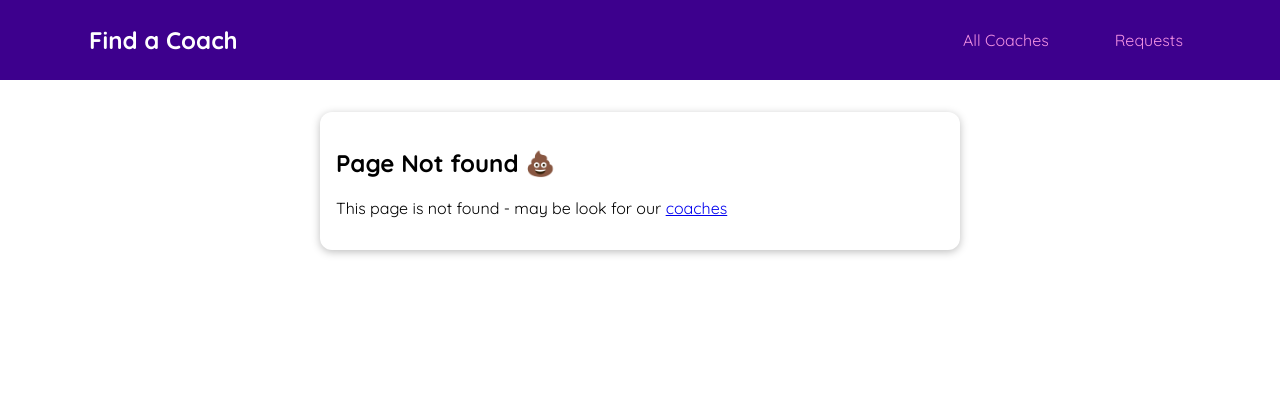
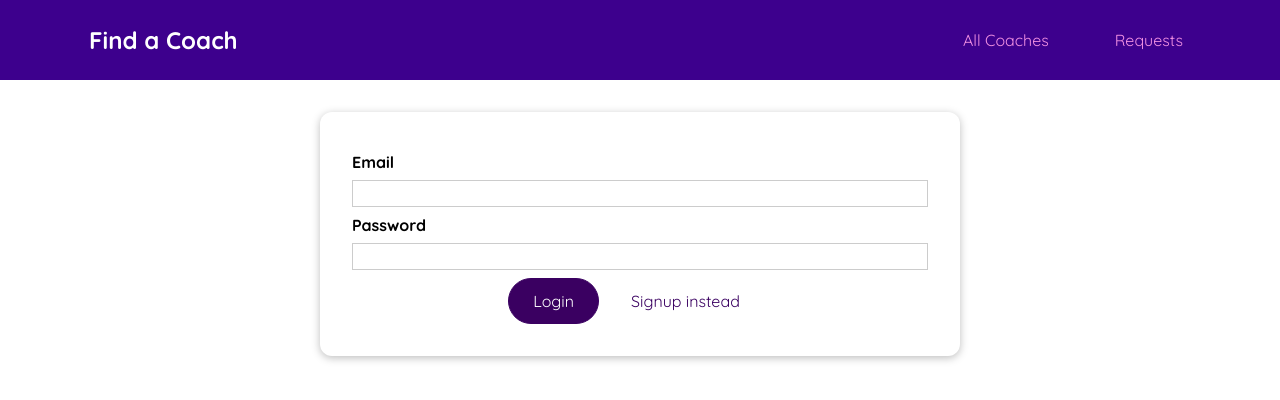
Before and after one commit to VisheshSingh/coachFinderVue, a Vue app: page /auth in a window 1280 px wide. Before the commit this address had no page. Shown: the top 400 px of the page. Built offline with nearby package versions, Linux system fonts and the light colour scheme.

Commit message:
User Atu comp

```diff
--- /dev/null
+++ b/src/pages/auth/UserAuth.vue
@@ -0,0 +1,109 @@
+<template>
+  <base-card>
+    <form @submit.prevent="handleSubmit">
+      <div class="form-control">
+        <label for="email">Email</label>
+        <input type="email" id="email" v-model.trim="email" />
+      </div>
+      <div class="form-control">
+        <label for="password">Password</label>
+        <input type="password" id="password" v-model.trim="password" />
+      </div>
+      <p v-if="!formIsValid" class="errors">
+        Please enter valid email and password (must be at least 6 characters)
+      </p>
+      <div class="actions">
+        <base-button>{{ buttonCaption }}</base-button>
+        <base-button mode="flat" @click="switchMode">{{
+          switchAuthModeCaption
+        }}</base-button>
+      </div>
+    </form>
+  </base-card>
+</template>
+
+<script>
+export default {
+  data() {
+    return {
+      email: '',
+      password: '',
+      mode: 'login',
+      formIsValid: true
+    };
+  },
+  computed: {
+    buttonCaption() {
+      if (this.mode === 'login') {
+        return 'Login';
+      } else {
+        return 'Signup';
+      }
+    },
+    switchAuthModeCaption() {
+      if (this.mode === 'login') {
+        return 'Signup instead';
+      } else {
+        return 'Login instead';
+      }
+    }
+  },
+  methods: {
+    switchMode() {
+      if (this.mode === 'login') {
+        this.mode = 'signup';
+      } else {
+        this.mode = 'login';
+      }
+    },
+    handleSubmit() {
+      this.formIsValid = true;
+      if (this.email === '' || this.password.length < 6) {
+        this.formIsValid = false;
+        return;
+      }
+    }
+  }
+};
+</script>
+
+<style scoped>
+form {
+  padding: 1rem;
+}
+
+.form-control {
+  margin: 0.5rem 0;
+}
+
+label {
+  font-weight: bold;
+  margin-bottom: 0.5rem;
+  display: block;
+}
+
+input,
+textarea {
+  display: block;
+  width: 100%;
+  font: inherit;
+  border: 1px solid #ccc;
+  padding: 0.15rem;
+}
+
+input:focus,
+textarea:focus {
+  border-color: #3d008d;
+  background-color: #faf6ff;
+  outline: none;
+}
+
+.errors {
+  font-weight: bold;
+  color: red;
+}
+
+.actions {
+  text-align: center;
+}
+</style>
--- a/src/router.js
+++ b/src/router.js
@@ -4,6 +4,7 @@
 import CoachRegistration from './pages/coaches/CoachRegistration';
 import ContactCoach from './pages/requests/ContactCoach';
 import RequestsReceived from './pages/requests/RequestsReceived';
+import UserAuth from './pages/auth/UserAuth';
 import NotFound from './pages/NotFound';
 
 const router = createRouter({
@@ -20,6 +21,7 @@
       ]
     },
     { path: '/register', component: CoachRegistration },
+    { path: '/auth', component: UserAuth },
     { path: '/requests', component: RequestsReceived },
     { path: '/:notFound(.*)', component: NotFound }
   ]
```
